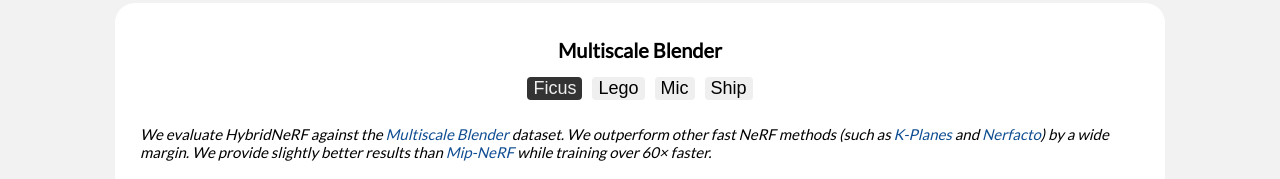
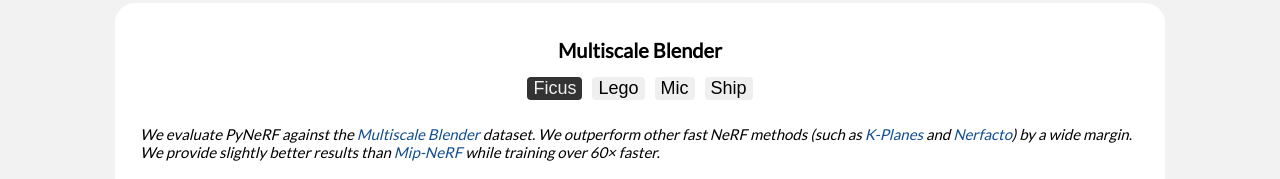
Before and after one commit to hturki/pynerf, a plain HTML site: page index.html in a window 1280 px wide. Shown: the part 2640-2819 px from the top of the page. Drawn offline with Linux system fonts and the light colour scheme; grey boxes are pictures that could not be loaded.

Commit message:
fix name

```diff
--- a/index.html
+++ b/index.html
@@ -142,7 +142,7 @@
     </div>
     <figure style="font-style: italic; font-weight: normal; margin: 0px; padding: 0px; border: 0px">
         <figcaption style="margin-bottom: 20px">
-            We evaluate HybridNeRF against the <a href="https://jonbarron.info/mipnerf/">Multiscale Blender</a> dataset. We outperform other fast NeRF methods (such as <a href="https://sarafridov.github.io/K-Planes/">K-Planes</a> and <a href="https://dl.acm.org/doi/abs/10.1145/3588432.3591516">Nerfacto</a>) by a wide margin. We provide slightly better results than <a href="https://jonbarron.info/mipnerf/">Mip-NeRF</a> while training over 60× faster.
+            We evaluate PyNeRF against the <a href="https://jonbarron.info/mipnerf/">Multiscale Blender</a> dataset. We outperform other fast NeRF methods (such as <a href="https://sarafridov.github.io/K-Planes/">K-Planes</a> and <a href="https://dl.acm.org/doi/abs/10.1145/3588432.3591516">Nerfacto</a>) by a wide margin. We provide slightly better results than <a href="https://jonbarron.info/mipnerf/">Mip-NeRF</a> while training over 60× faster.
         </figcaption>
         <video width="90%" autoplay loop controls style="margin-left: auto; margin-right: auto; display: block;" id="multiscale-video">
             <source src="./vids/ficus.mp4" type="video/mp4" poster="./images/ficus.jpg">
```
